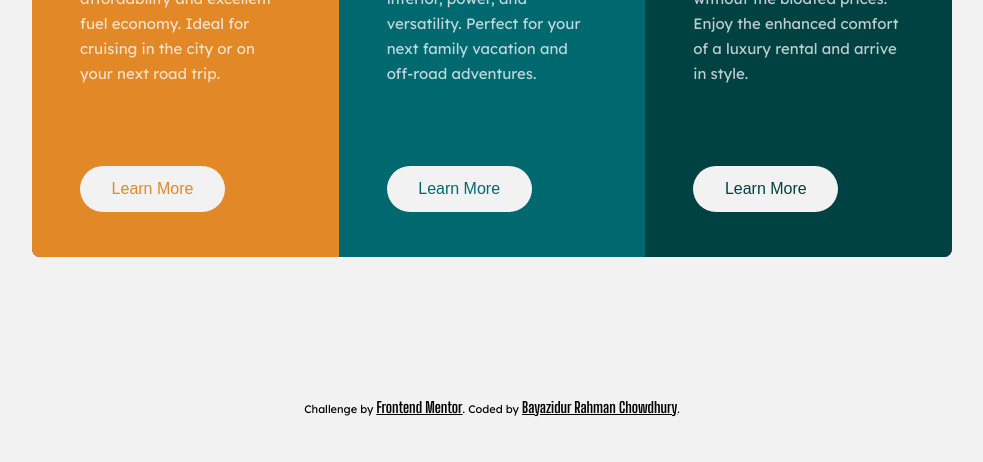
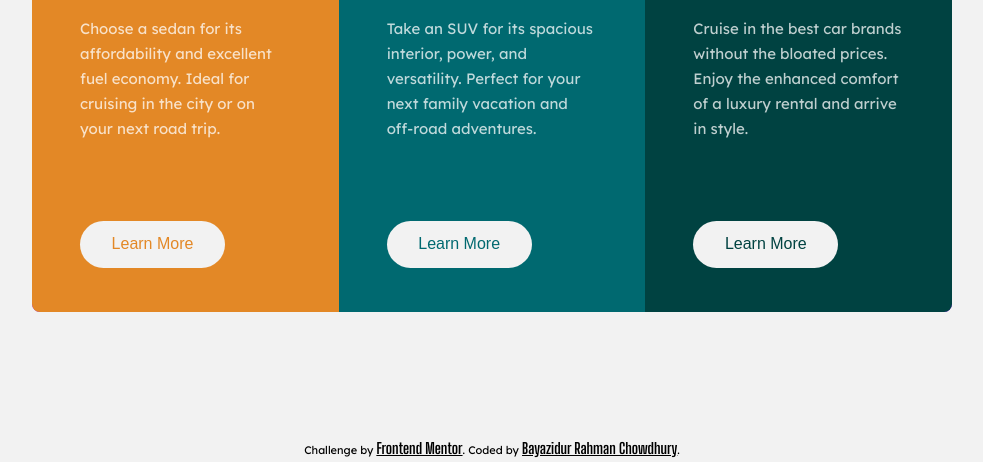
Before and after one commit to brcshakil1/3-column-preview-card-component-main, a plain HTML site: page index.html in a window 1280 px wide. Shown: the part 338-800 px from the top of the page, without its empty margins (148-1131 px from the left). Drawn offline with Linux system fonts and the light colour scheme.

Commit message:
changed footer position

```diff
--- a/css/style.scss
+++ b/css/style.scss
@@ -39,6 +39,8 @@ body {
 
     font-family: var(--ff-lexend);
     font-size: var(--fs-normal);
+
+    position: relative;
 }
 
 .container {
@@ -133,6 +135,8 @@ body {
     text-align: center;
     display: grid;
     place-items: center;
+    position: absolute;
+    bottom: 5px;
 
     .attribution {
         a {
```
Also changed, not shown: css/style.css, 1 other file.
